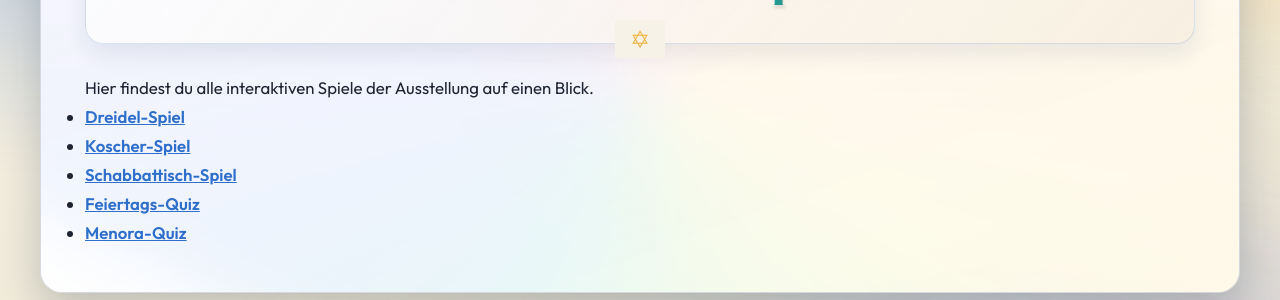
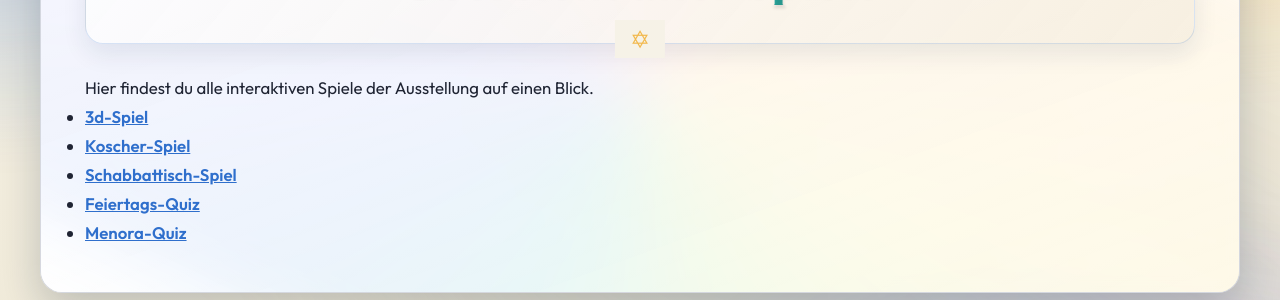
Before and after one commit to stolpersteinebs/stolpersteinebs.github.io, a Jekyll site: the page built from spiele.md, in a window 1280 px wide. Shown: the part 233-533 px from the top of the page. Built offline with Jekyll 4.4.1, drawn with Linux system fonts in a browser that asks for light colours.

Commit message:
Update spiele.md

```diff
--- a/spiele.md
+++ b/spiele.md
@@ -5,7 +5,7 @@ permalink: /spiele/
 ---
 Hier findest du alle interaktiven Spiele der Ausstellung auf einen Blick.
 
-- [Dreidel-Spiel](/dreidspiel/)
+- [3d-Spiel](/dreidspiel/)
 - [Koscher-Spiel](/koscherspiel/)
 - [Schabbattisch-Spiel](/schabbattischspiel/)
 - [Feiertags-Quiz](/feiertagsquiz/)
```
